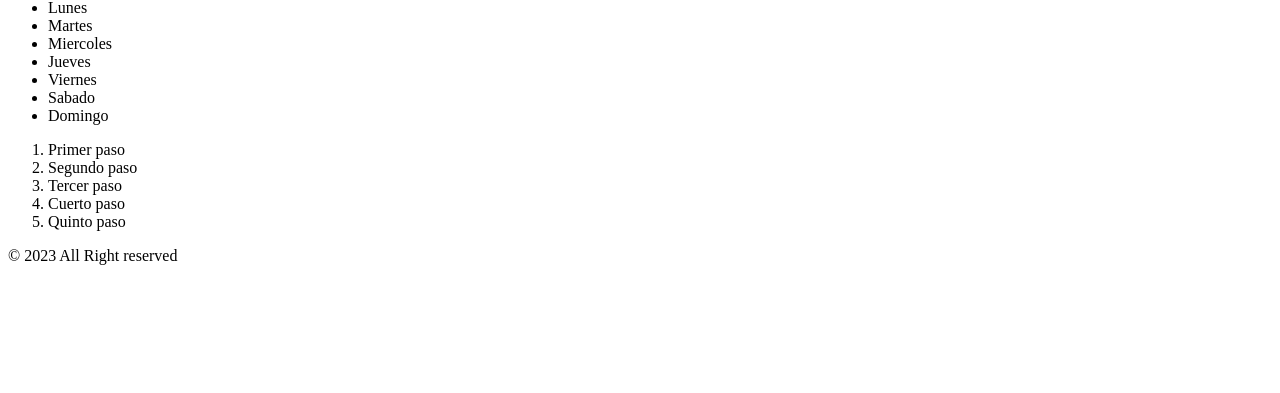
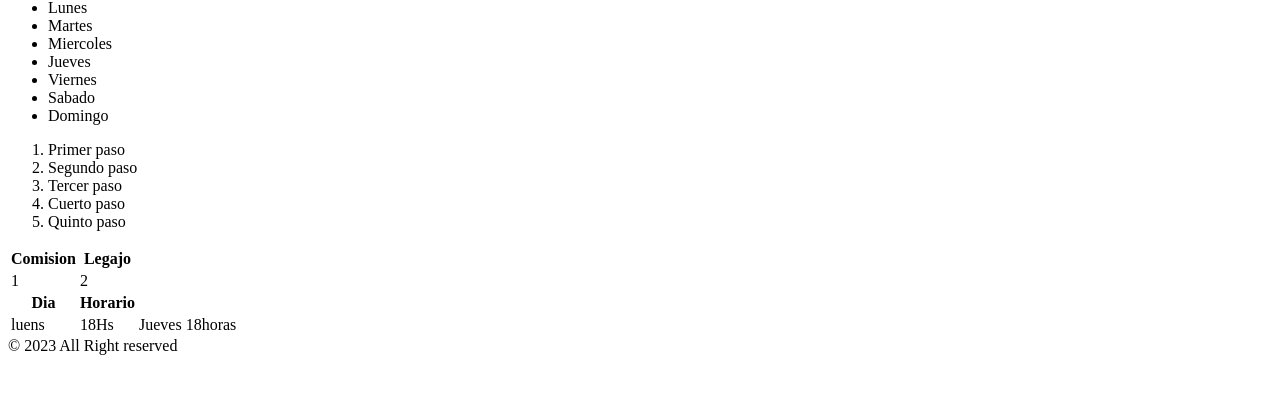
Before and after one commit to gabrielwilliams1973/comision-23050-prueba-mia, a plain HTML site: page Clase HTML/index.html in a window 1280 px wide. Shown: the part 403-796 px from the top of the page. Drawn offline with Linux system fonts and the light colour scheme.

Commit message:
Incorporacion de tablas

```diff
--- a/Clase HTML/index.html
+++ b/Clase HTML/index.html
@@ -7,9 +7,7 @@
     </head>
     <body>
         <header>
-            <h1>HTML 5
-
-            </h1>
+            <h1>HTML 5</h1>
         </header>
         <main>
             <p>Lorem ipsum dolor sit amet, consectetur adipisicing elit.
@@ -39,7 +37,29 @@
                 <li>Cuerto paso</li>
                 <li>Quinto paso</li>
             </ol>
+            <!-- Tabla -->
+            <table>
+                <tr>
+                    <th>Comision</th>
+                    <th>Legajo</th>
+                </tr>
+                <tr>
+                    <td>1</td>
+                    <td>2</td>
+                </tr>
+                <tr>
+                    <th>Dia</th>
+                    <th>Horario</th>
 
+                </tr>
+                <tr>
+                    <td>luens</td>
+                    <td>18Hs</td>
+                    <td>Jueves</td>
+                    <td>18horas</td>
+
+                </tr>
+            </table>
 
         </main>
         <footer>
```
